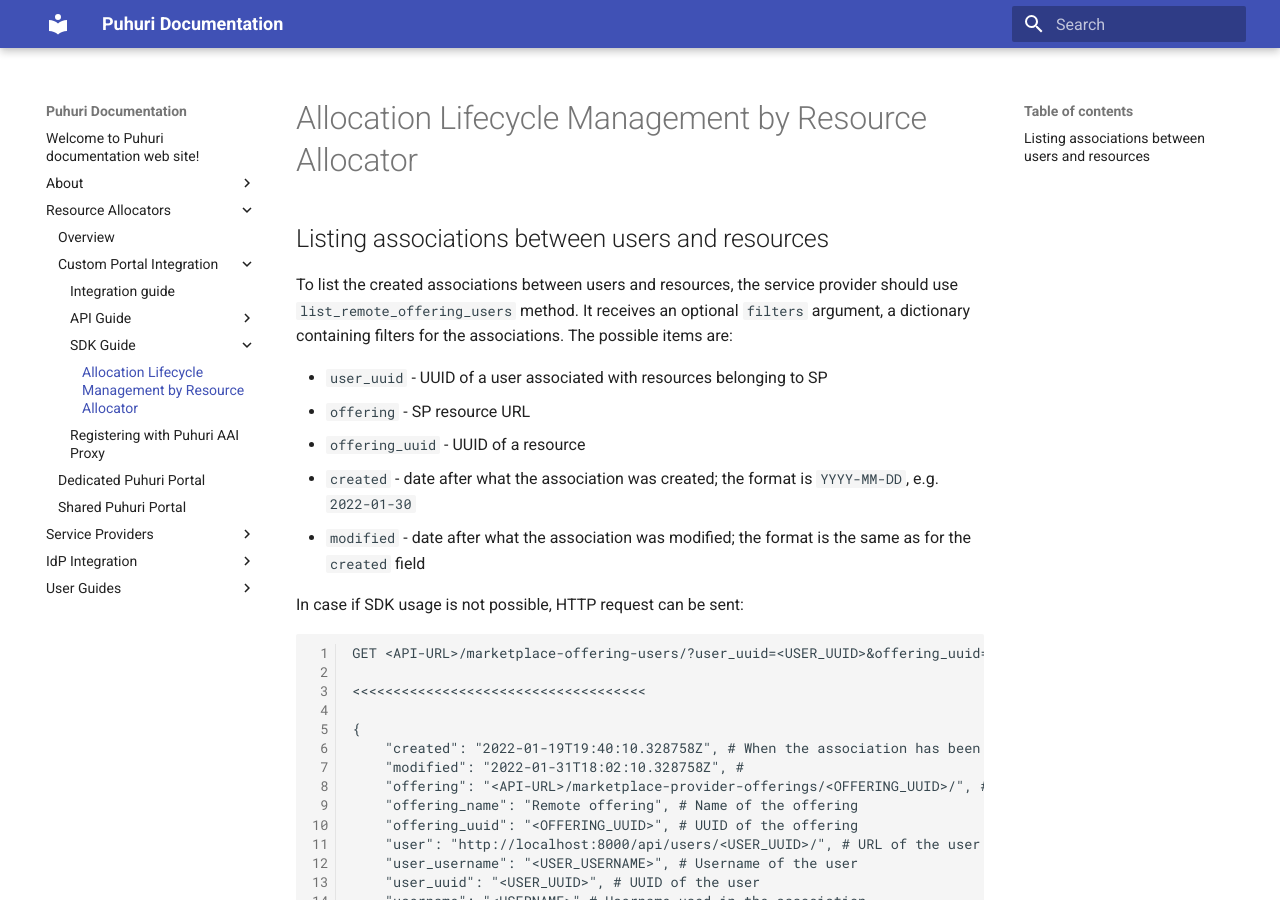
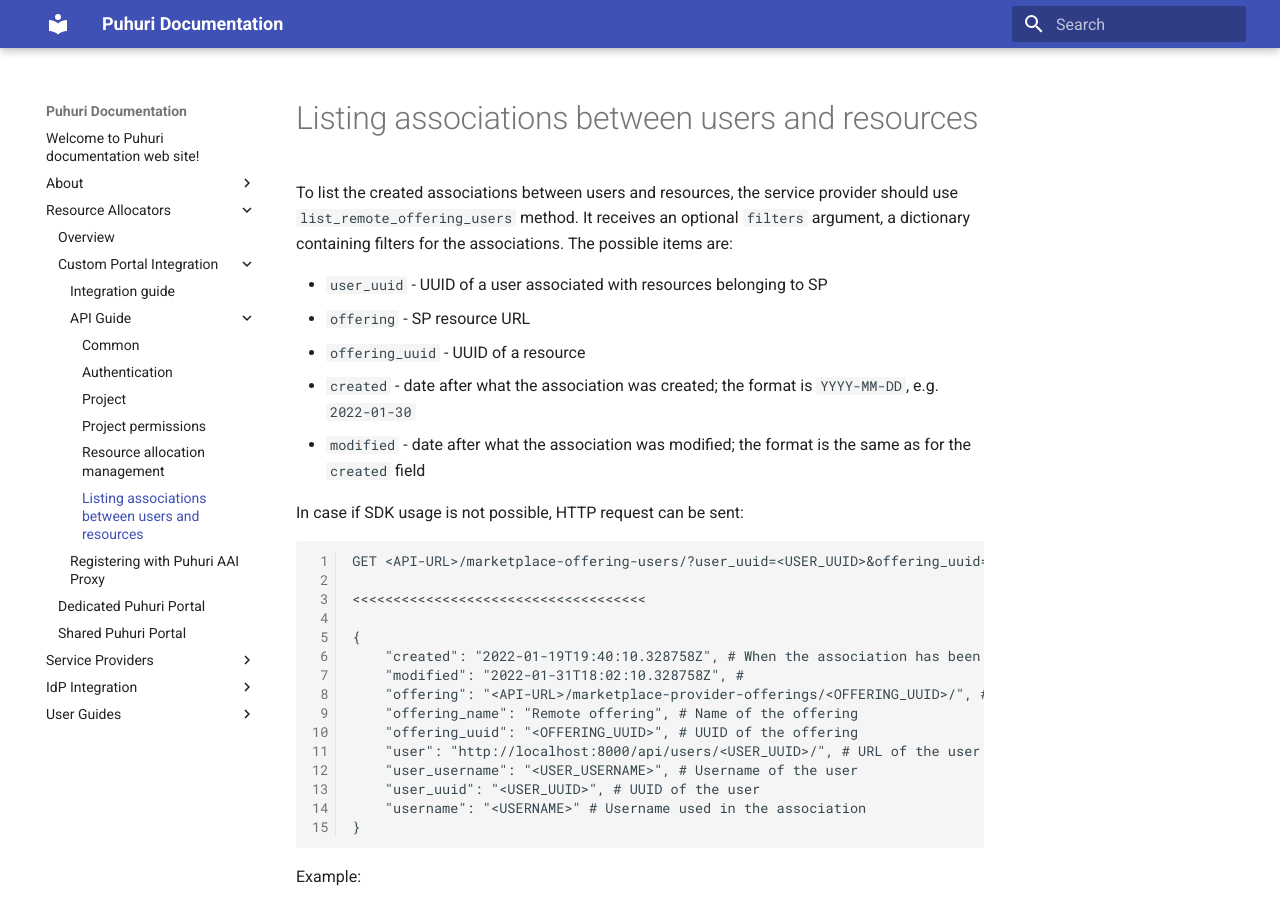
Before and after one commit to neicnordic/puhuri-web, an MkDocs documentation site: the page built from docs/API guide/listing-users-resources.md, in a window 1280 px wide and 900 px high. Built offline with MkDocs 1.6.1 and Material for MkDocs 9.7.7, drawn with Linux system fonts in a browser that asks for light colours.

Commit message:
Move and rename "SDK guide/allocation-management-ra.md".
This page is the only thing under Resource Allocators -> Custom Portal
Integration -> SDG Guide. It is called "Allocation Lifecycle
Management by Resource Allocator" but only contains information about
the rather specific task of "Listing associations between users and
resources". The information is for the API, not the SDK.

This seems to be because it was copied from Service Providers -> SDK
Guide -> "Allocation Lifecycle Management by Service Provider".

Fix this by moving this file to the API Guide and renaming it to
listing-users-resources.md with title "Listing associations between
users and resources".

As the "SDK Guide" menu for Custom Portal Integration is now empty,
remove it. We still talk about the SDK in resource-allocators.md and
link to the information page under the SDK Guide for Service
Providers. That should be enough for now.

```diff
--- a/docs/SDK guide/allocation-management-ra.md
+++ b/docs/API guide/listing-users-resources.md
@@ -1,6 +1,4 @@
-# Allocation Lifecycle Management by Resource Allocator
-
-## Listing associations between users and resources
+# Listing associations between users and resources
 
 To list the created associations between users and resources, the service provider should use `list_remote_offering_users` method. It receives an optional `filters` argument, a dictionary containing filters for the associations. The possible items are:
 
--- a/mkdocs.yml
+++ b/mkdocs.yml
@@ -45,8 +45,7 @@ nav:
               - "API guide/project.md"
               - "API guide/project-permissions.md"
               - "API guide/resource-allocation-management.md"
-          - SDK Guide:
-              - "SDK guide/allocation-management-ra.md"
+              - "API guide/listing-users-resources.md"
           - "integration-with-puhuri-aai.md"
       - "dedicated-puhuri-portal.md"
       - "shared-puhuri-portal.md"
```
Also changed, not shown: docs/resource-allocators.md (+0 -2 lines).
